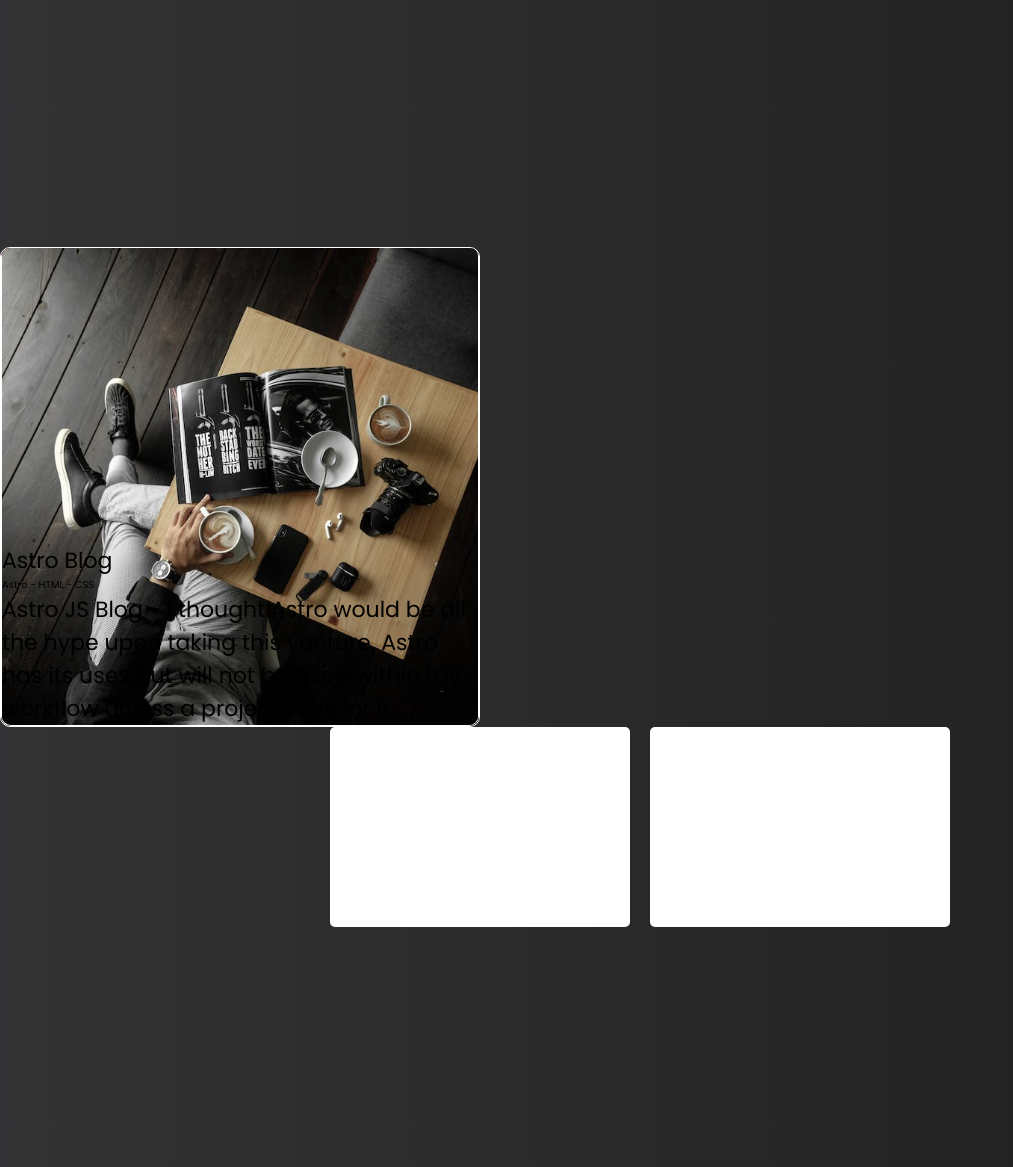
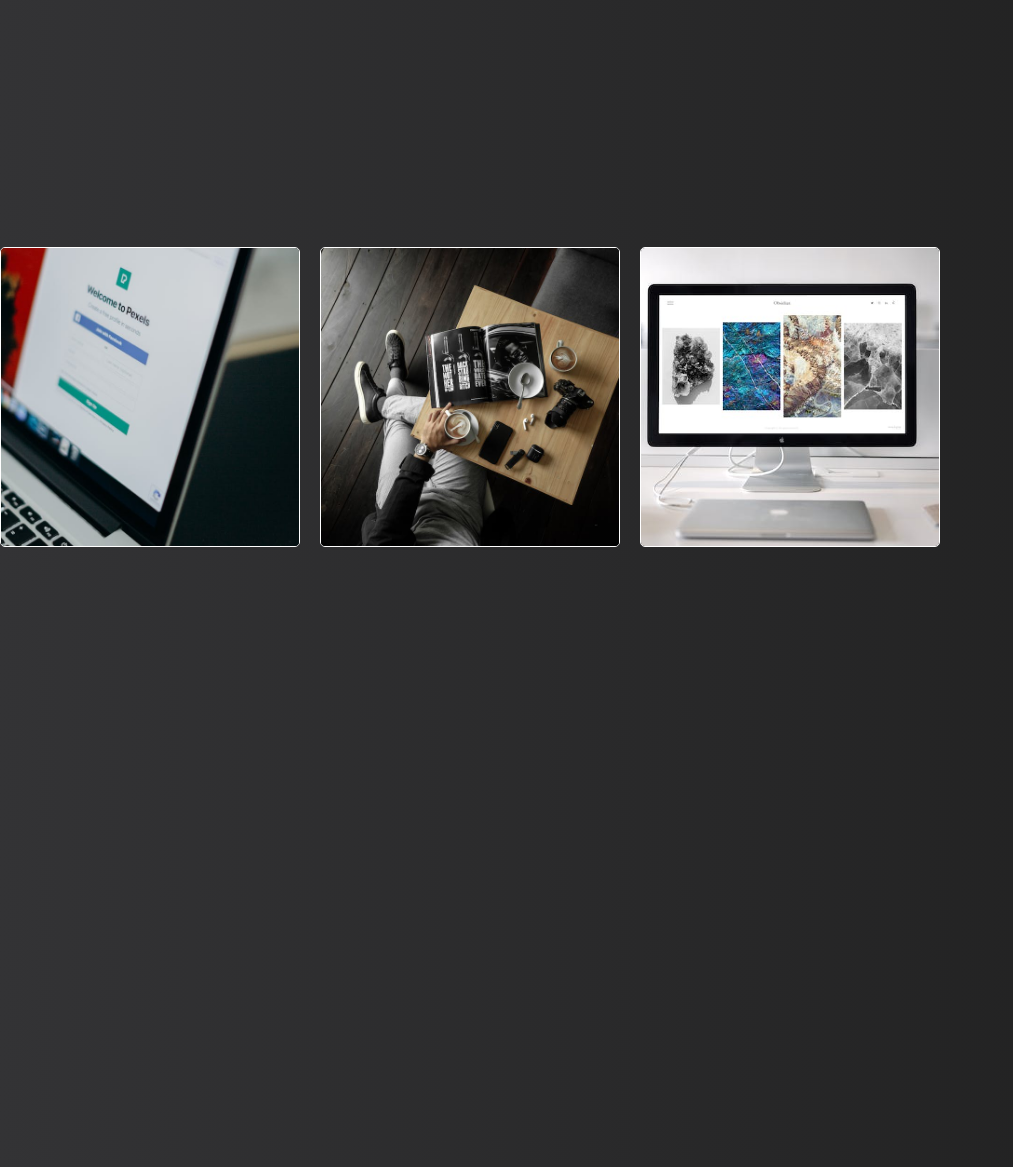
Before and after one commit to MrSDunlap/DNLP_01, a PHP site: page / in a window 1280 px wide. Shown: the part 653-1820 px from the top of the page, without its empty margins (0-1013 px from the left). Run offline with PHP 8.4, Linux system fonts and the light colour scheme; some libraries are stand-ins or nearby versions; some web fonts are replaced.

Commit message:
project carousel flexed

```diff
--- a/components/carousel/carousel.comp.php
+++ b/components/carousel/carousel.comp.php
@@ -3,15 +3,12 @@
 
     function carouselCard($projects) {
         foreach ($projects as $project) {
-            echo "<div class=\"carousel-card\">
-                <img src=\"$project->img\" class=\"card-image\" alt=\"\">
-                <div class=\"card-info\">
-                    <div class=\"card-name\">$project->name</div>
-                    <div class=\"card-desc\">$project->software</div>
-                    <div class=\"card-name\">$project->description</div>
-                <div>
-            </div>";
+            echo "
+                <div class=\"carousel-card\">
+                    <img src=\"$project->img\" class=\"card-img\" alt=\"\">
+                    <div class=\"card-name\">$project->name\"</div>
+                </div>
+                ";
         }
-
     }
 ?>
--- a/components/carousel/projects.php
+++ b/components/carousel/projects.php
@@ -38,9 +38,16 @@ $projectTwo = new Project(
     $software ="Astro - HTML - CSS",
     $img = './assets/imgs/blog.jpg'
 );
+$projectThree = new Project(
+    $name = "Interactive JS Cards",
+    $description = "Motion design is something that I hold at high value. In this project I used GSAP Libraries to explore animated cards that show different information (Similar to an accordion).",
+    $software ="GSAP - HTML - CSS",
+    $img = './assets/imgs/cards.jpg'
+);
 
 $projects = [
     $projectOne,
-    $projectTwo
+    $projectTwo,
+    $projectThree
 ];
 //PROJECT CARD LAYOUT-----------------------------------
--- a/index.php
+++ b/index.php
@@ -49,19 +49,15 @@
         <div class="bg-animation"></div>
     </section>
     <section class="portfolio">
-        <div class="portfiolio__container">
+        <div class="portfolio__container">
             <?php
-            @require_once './components/carousel/projects.php';
             @require_once './components/carousel/carousel.comp.php';
             carouselCard($projects);
             ?>
-
         </div>
     </section>
     <section class="about" id="about">
         <div class="about-container">
-            <span class="box"></span>
-            <span class="box"></span>
         </div>
     </section>
 
```
Also changed, not shown: components/carousel/_carousel.scss (+8 -17 lines), assets/imgs/cards.jpg (added), dist/index.css, 1 other file.
